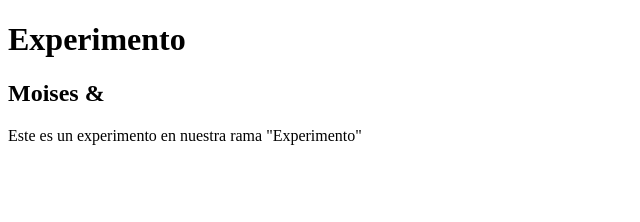
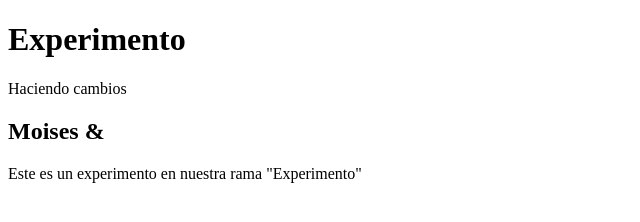
Before and after one commit to mtrujillo0/curso, a plain HTML site: page index.html in a window 1280 px wide. Shown: the whole page, without its empty margins (0-640 px from the left). Drawn offline with Linux system fonts and the light colour scheme.

Commit message:
agregando parrafo al index.html

```diff
--- a/index.html
+++ b/index.html
@@ -7,6 +7,7 @@
 <body>
 	<header>
 		<h1>Experimento</h1>
+		<p>Haciendo cambios</p>
 	</header>
 	<div class="container">
 		<h2>Moises &</h2>
```
